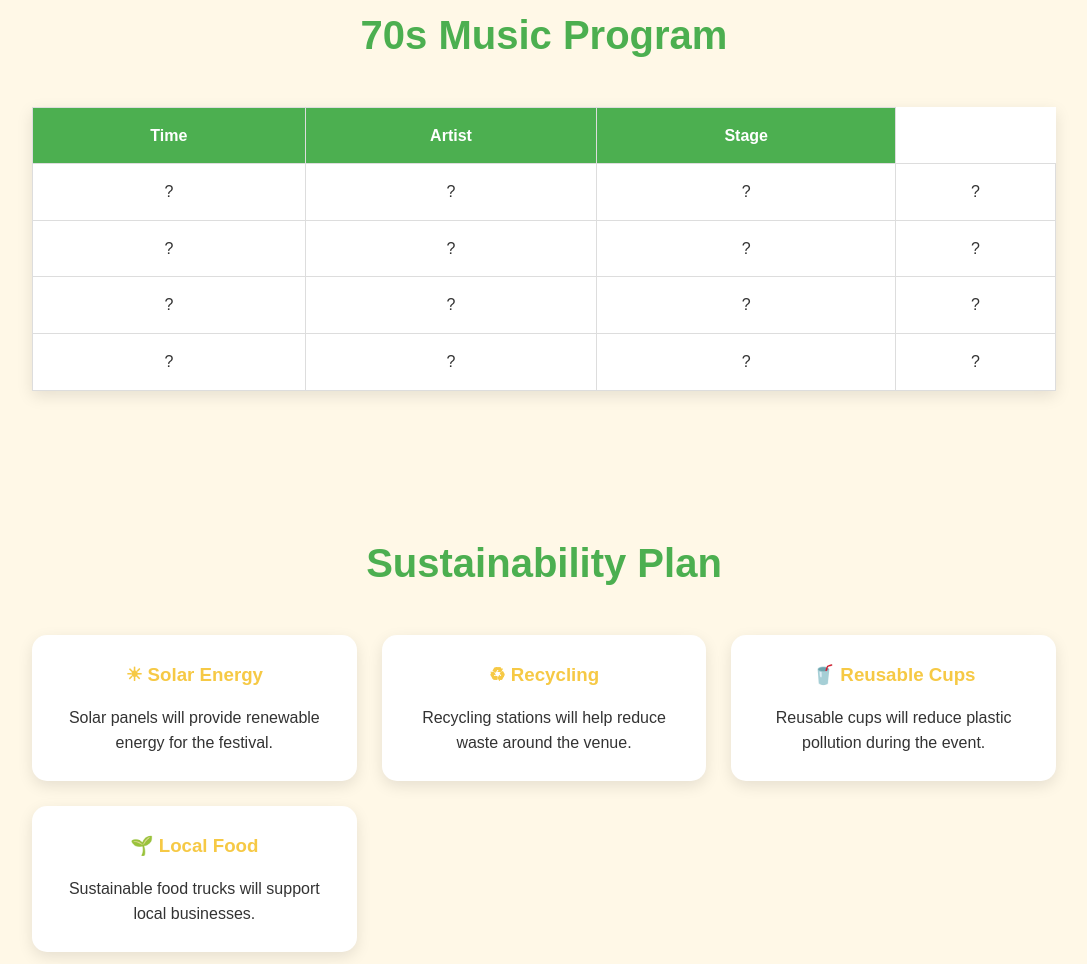
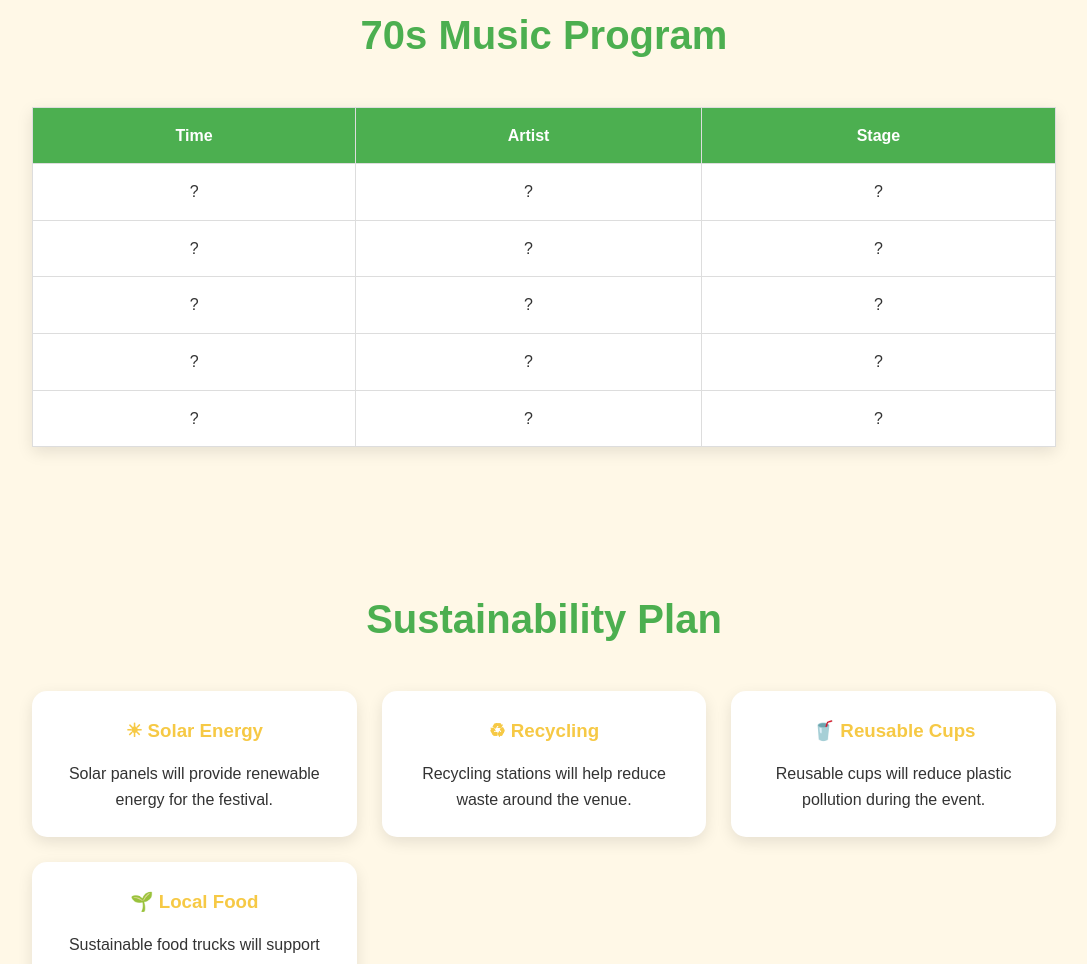
Before and after one commit to gmoffernandes-collab/Sunflowers-Festival-Site, a plain HTML site: page index.html in a window 1280 px wide. Shown: the part 1327-2291 px from the top of the page, without its empty margins (96-1183 px from the left). Drawn offline with Linux system fonts and the light colour scheme.

Commit message:
Update index.html

```diff
--- a/index.html
+++ b/index.html
@@ -261,11 +261,9 @@
     <td>?</td>
     <td>?</td>
     <td>?</td>
-        <td>?</td>
   </tr>
 
   <tr>
-        <td>?</td>
     <td>?</td>
     <td>?</td>
     <td>?</td>
@@ -275,11 +273,16 @@
     <td>?</td>
     <td>?</td>
     <td>?</td>
-        <td>?</td>
   </tr>
 
   <tr>
     <td>?</td>
+    <td>?</td>
+    <td>?</td>
+  </tr>
+
+  <!-- NOVA LINHA ADICIONADA -->
+  <tr>
     <td>?</td>
     <td>?</td>
     <td>?</td>
```
Lines whose indentation alone changed are shown as unchanged.
